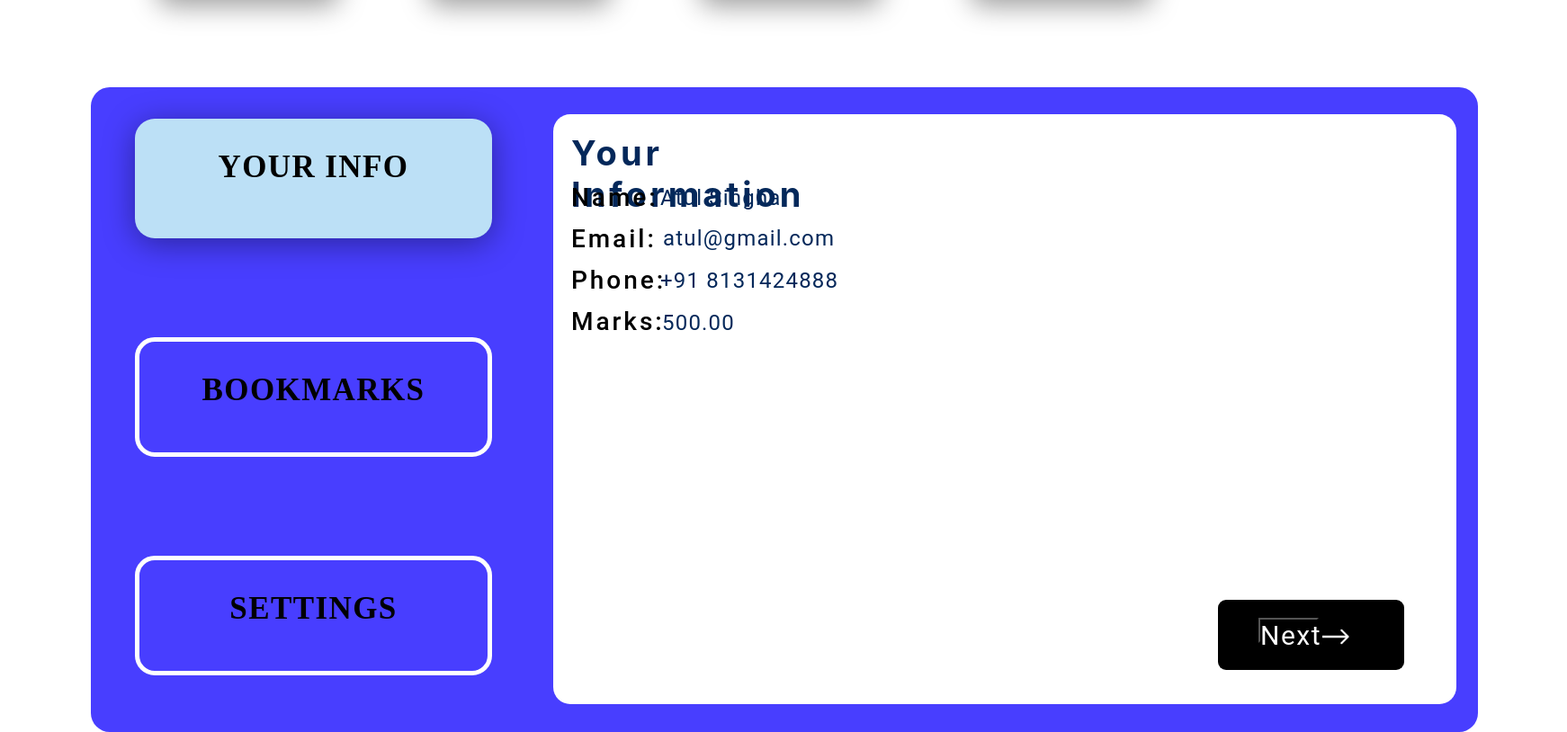
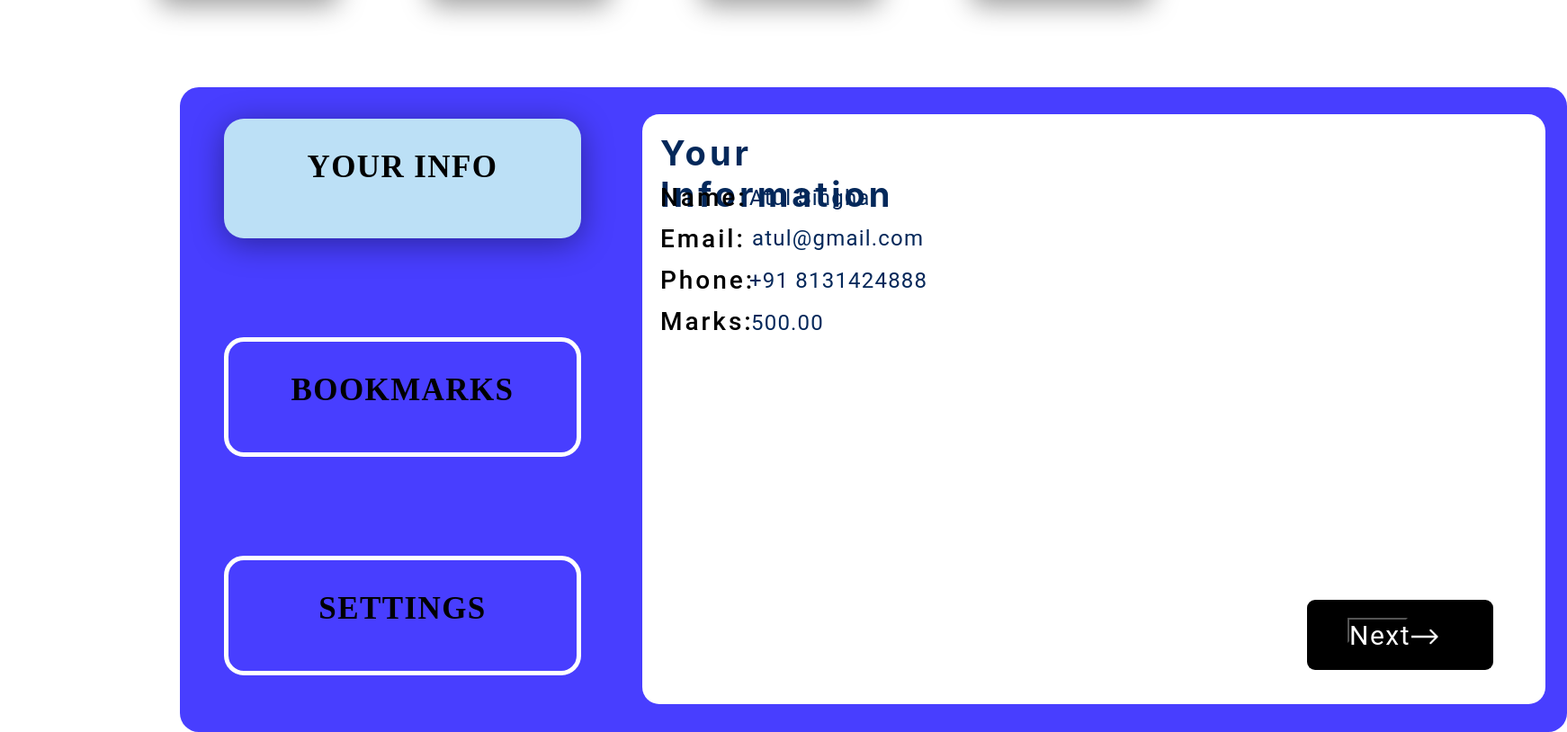
Before and after one commit to Shrihari999/Dappr, a plain HTML site: page index.html in a window 1280 px wide. Shown: the part 932-1746 px from the top of the page at 90% size, 1742 px wide, since content can reach past the window. Drawn offline with Linux system fonts and the light colour scheme.

Commit message:
some new css

```diff
--- a/main.css
+++ b/main.css
@@ -303,7 +303,7 @@ padding-left: 13px;
     background:#483EFF;
     display:flex;
     justify-content: center;
-    margin-left:101px;
+    margin-left:200px;
 
 
 }
```
